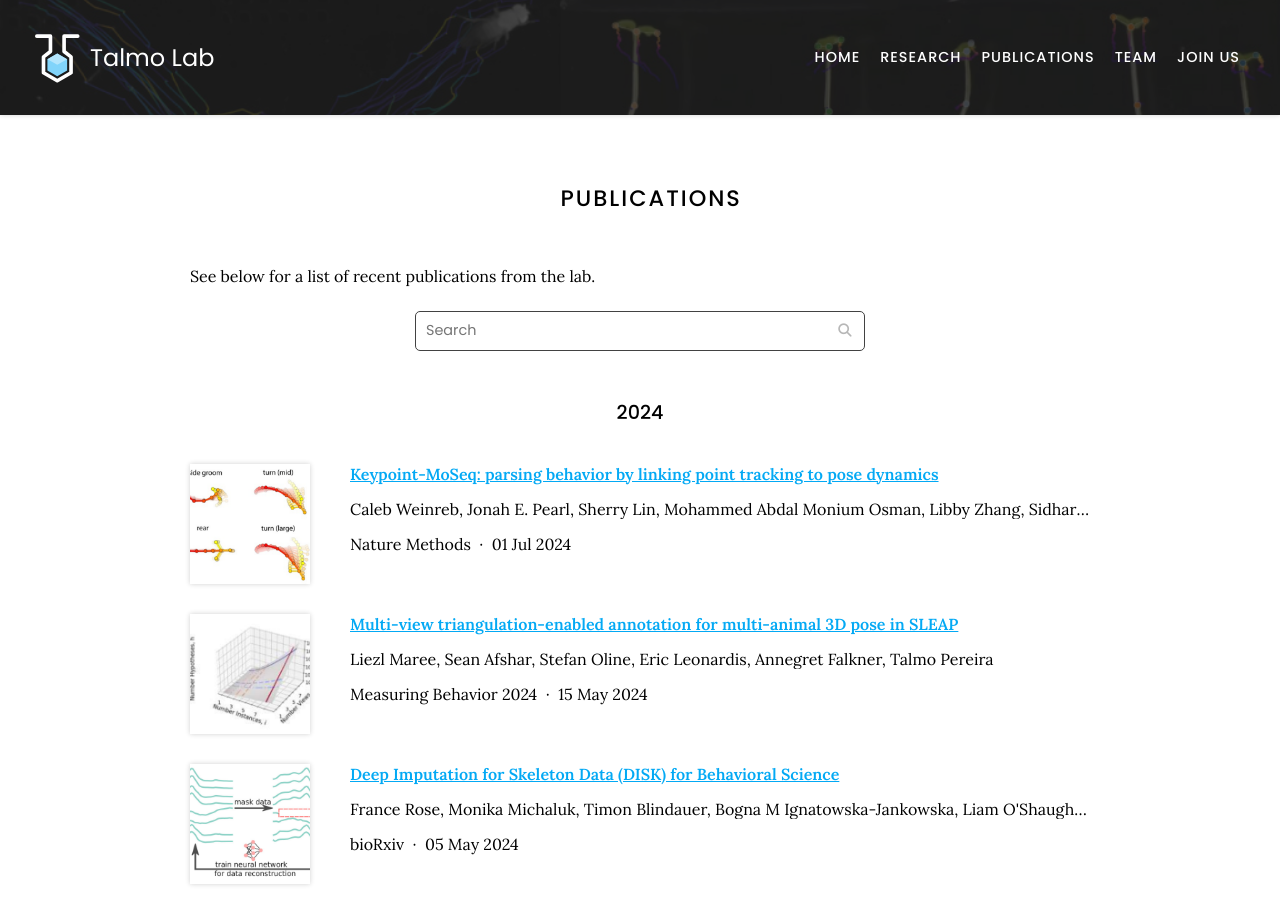
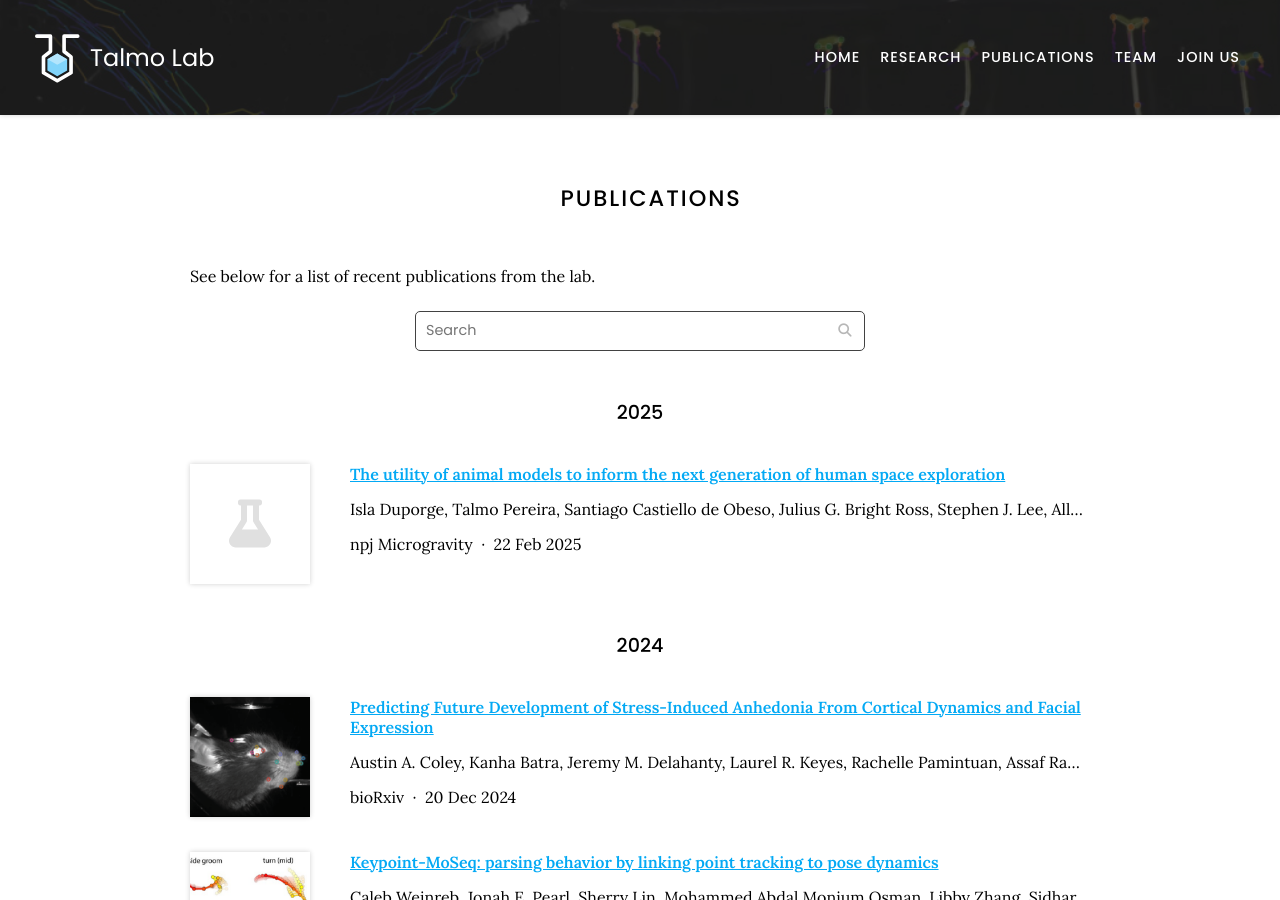
Before and after one commit to talmolab/lab-website, a Jekyll site: the page built from publications/index.md, in a window 1280 px wide and 900 px high. Built offline with Jekyll 4.4.1, drawn with Linux system fonts in a browser that asks for light colours; nearby versions of some CDN libraries.

Commit message:
Generate citations

```diff
--- a/_data/citations.yaml
+++ b/_data/citations.yaml
@@ -1,6 +1,52 @@
 # DO NOT EDIT, GENERATED AUTOMATICALLY FROM SOURCES.YAML (AND ELSEWHERE)
 # See https://github.com/greenelab/lab-website-template/wiki/Citations
 
+- id: doi:10.1038/s41526-025-00460-5
+  title: The utility of animal models to inform the next generation of human space
+    exploration
+  authors:
+  - Isla Duporge
+  - Talmo Pereira
+  - Santiago Castiello de Obeso
+  - Julius G. Bright Ross
+  - Stephen J. Lee
+  - Allyson G. Hindle
+  publisher: npj Microgravity
+  date: '2025-02-22'
+  link: https://doi.org/g893th
+  _cache: d32cd48b84dd4c7ebefc51164f79207c5a62fbdde21e637a9b88c917788d2b04
+- id: doi:10.1101/2024.12.18.629202
+  title: Predicting Future Development of Stress-Induced Anhedonia From Cortical Dynamics
+    and Facial Expression
+  authors:
+  - Austin A. Coley
+  - Kanha Batra
+  - Jeremy M. Delahanty
+  - Laurel R. Keyes
+  - Rachelle Pamintuan
+  - Assaf Ramot
+  - Jim Hagemann
+  - Christopher R. Lee
+  - Vivian Liu
+  - Harini Adivikolanu
+  - Jianna Cressy
+  - Caroline Jia
+  - Francesca Massa
+  - Deryn LeDuke
+  - Moumen Gabir
+  - "Bra\u2019a Durubeh"
+  - Lexe Linderhof
+  - Reesha Patel
+  - Romy Wichmann
+  - Hao Li
+  - Kyle B. Fischer
+  - Talmo Pereira
+  - Kay M. Tye
+  publisher: bioRxiv
+  date: '2024-12-20'
+  link: https://doi.org/g893tj
+  image: images/papers/coley-2024.png
+  _cache: 76b20b1d2bf78ddf9ccb740249d69a914ba8fe1312a25a525490f0007abdfba7
 - id: doi:10.1038/s41592-024-02318-2
   title: 'Keypoint-MoSeq: parsing behavior by linking point tracking to pose dynamics'
   authors:
```
